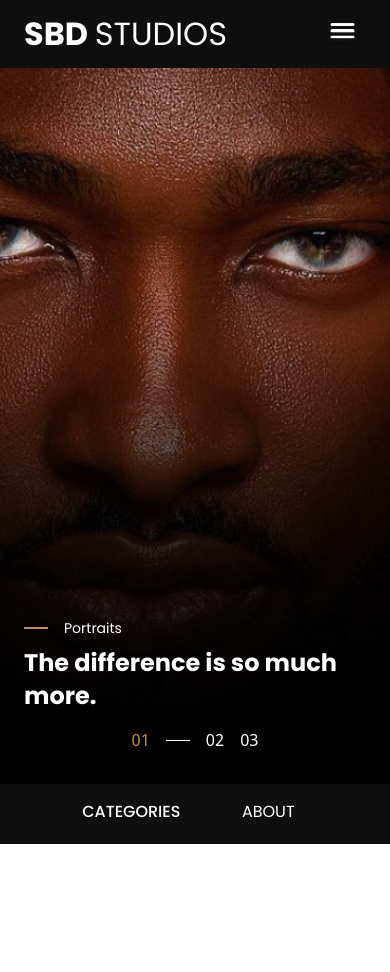
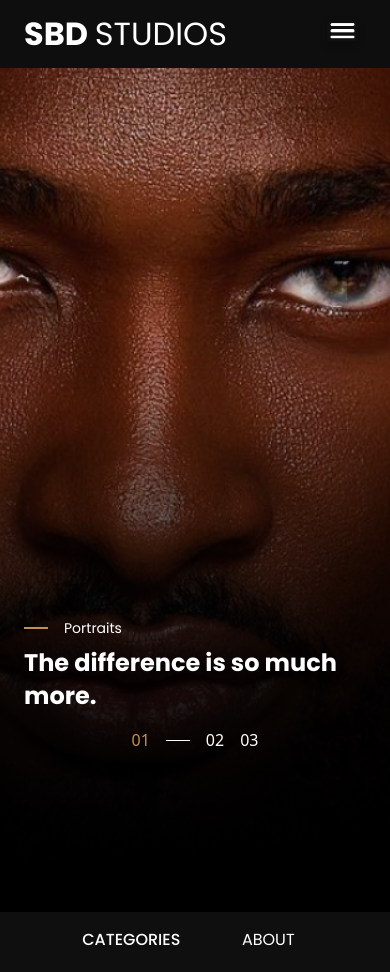
Before and after one commit to egileekada/dara-studio, a Next.js app: page / in a window 390 px wide. Before the commit the page ends 844 px from the top, so only its background shows below. Built offline with nearby package versions, Linux system fonts and the light colour scheme.

Commit message:
update on design

```diff
--- a/components/SliderComponent.tsx
+++ b/components/SliderComponent.tsx
@@ -19,15 +19,15 @@ export default function SliderComponent(props: any) {
 
     return (
         <div className=' w-full h-screen relative  '  >
-            <div className=' absolute z-10 inset-0 bottom-32 lg:bottom-36  ' style={{background: "linear-gradient(180deg, rgba(0, 0, 0, 0.1) 40.1%, #000000 100%)"}}/>
+            <div className=' absolute z-10 inset-0 lg:bottom-36  ' style={{background: "linear-gradient(180deg, rgba(0, 0, 0, 0.1) 40.1%, #000000 100%)"}}/>
             {next === 0 && (
-                <img src='/slide.png' className=' w-full h-full pb-32 lg:pb-36  object-cover ' />
+                <img src='/slide.png' className=' w-full h-full lg:pb-36  object-cover ' />
             )}
             {next === 1 && (
-                <img src='/slide1.png' className=' w-full h-full pb-32 lg:pb-36  object-cover ' />
+                <img src='/slide1.png' className=' w-full h-full lg:pb-36  object-cover ' />
             )}
             {next === 2 && (
-                <img src='/slide2.png' className=' w-full h-full pb-32 lg:pb-36  object-cover ' />
+                <img src='/slide2.png' className=' w-full h-full lg:pb-36  object-cover ' />
             )}
             <div className=' absolute lg:px-0 px-6 lg:pl-20 bottom-48 z-30 text-white ' >
                 <div className=' flex items-center ' >
--- a/pages/index.tsx
+++ b/pages/index.tsx
@@ -10,7 +10,7 @@ export default function Index() {
     const [next, setNext] = React.useState(0)
 
     return (
-            <div className=" w-full h-screen flex-1 overflow-hidden bg-[#0F0F0F] flex flex-col ">
+            <div className=" w-full h-screen flex-1 lg:overflow-hidden bg-[#0F0F0F] flex flex-col ">
                 <Head>
                     <title>Shot by Dara Studios</title>
                     <meta name="description" content="Generated by create next app" />
@@ -50,7 +50,7 @@ export default function Index() {
                         </div>
                     </div>
                 </div>
-                <div className=' w-full font-Poppins-Regular  pt-2 bg-[#0F0F0F] absolute bottom-0 px-[60px] pb-3 ' >
+                <div className=' w-full font-Poppins-Regular  pt-2 bg-[#0F0F0F] lg:absolute bottom-0 px-[60px] pb-3 ' >
                     <div className=' w-full hidden lg:flex justify-end items-center ' >
                         <p className={next === 0 ? ' text-[#C48F56] mx-2 ' : ' text-white mx-2 ' } >01</p>
                         {next === 0 && (
@@ -63,7 +63,7 @@ export default function Index() {
                         <p className={next === 2 ? ' text-[#C48F56] mx-2 ' : ' text-white mx-2 ' }>03</p>
                     </div>
 
-                    <div className=' w-full flex lg:hidden relative pb-2' >
+                    <div className=' w-full flex lg:hidden relative py-2' >
                         <div className=' h-full flex justify-center items-center px-4 text-white w-full font-Poppins-Medium ' >
                             <Link href="" > CATEGORIES</Link>
                         </div>
```
